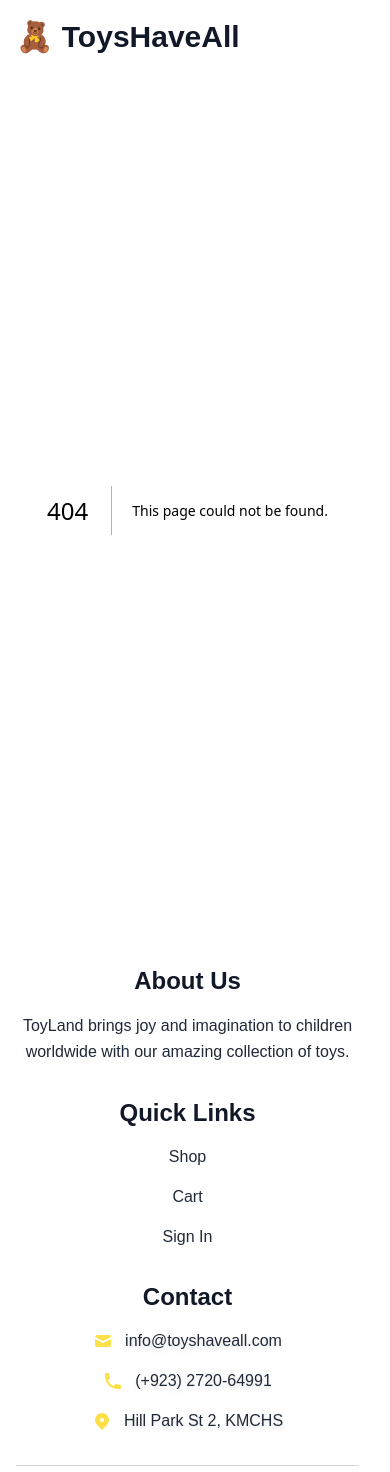
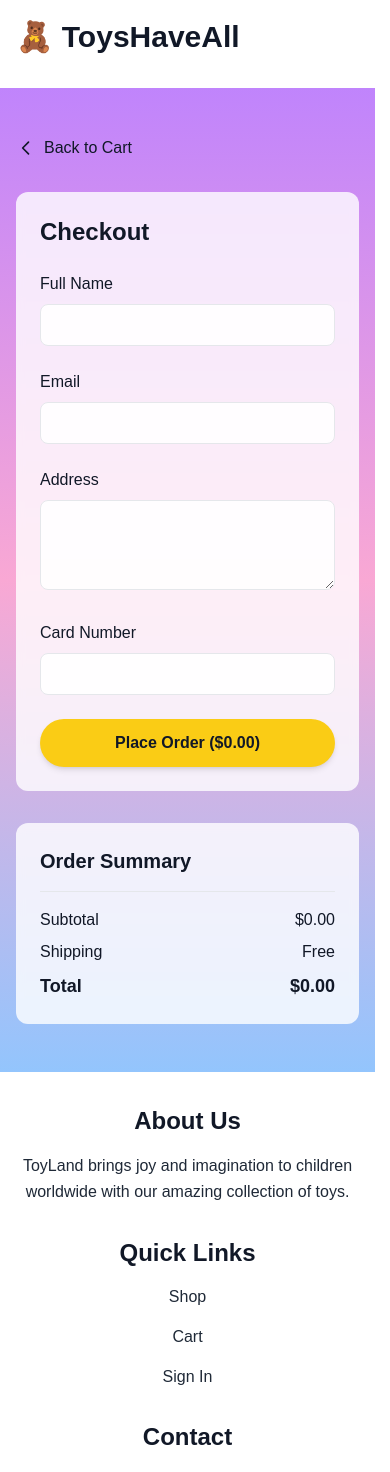
Before and after one commit to felixarash/ToysHaveAll, a Next.js app: page /checkout in a window 390 px wide. Before the commit this address had no page. Shown: the top 1472 px of the page. Built offline with nearby package versions, Linux system fonts and the light colour scheme.

Commit message:
Add checkout functionality and improve cart: - Add checkout page with form and order summary - Improve SideCart responsiveness and UX - Add form styles and animations - Update navigation between cart and checkout - Improve mobile experience

```diff
--- /dev/null
+++ b/src/app/checkout/page.tsx
@@ -0,0 +1,119 @@
+// src/app/checkout/page.tsx
+'use client';
+
+import { useCart } from '@/context/CartContext';
+import Link from 'next/link';
+import Image from 'next/image';
+
+export default function CheckoutPage() {
+  const { items, total } = useCart();
+
+  return (
+    <div className="bg-gradient-to-b from-purple-400 via-pink-300 to-blue-300 min-h-screen">
+      <div className="max-w-7xl mx-auto px-4 sm:px-8 py-12">
+        <Link
+          href="/cart"
+          className="inline-flex items-center text-gray-900 mb-8 hover:text-gray-700"
+        >
+          <svg className="w-5 h-5 mr-2" fill="none" stroke="currentColor" viewBox="0 0 24 24">
+            <path strokeLinecap="round" strokeLinejoin="round" strokeWidth={2} d="M15 19l-7-7 7-7" />
+          </svg>
+          Back to Cart
+        </Link>
+
+        <div className="grid gap-8 lg:grid-cols-2">
+          {/* Checkout Form */}
+          <div className="bg-white/80 backdrop-blur-sm rounded-xl p-6">
+            <h1 className="text-2xl font-bold text-gray-900 mb-6">Checkout</h1>
+            <form className="space-y-6">
+              <div>
+                <label htmlFor="name" className="block text-gray-900 font-medium mb-2">Full Name</label>
+                <input
+                  type="text"
+                  id="name"
+                  className="w-full px-4 py-2 rounded-lg bg-white/90 border border-gray-200"
+                  required
+                />
+              </div>
+              <div>
+                <label htmlFor="email" className="block text-gray-900 font-medium mb-2">Email</label>
+                <input
+                  type="email"
+                  id="email"
+                  className="w-full px-4 py-2 rounded-lg bg-white/90 border border-gray-200"
+                  required
+                />
+              </div>
+              <div>
+                <label htmlFor="address" className="block text-gray-900 font-medium mb-2">Address</label>
+                <textarea
+                  id="address"
+                  rows={3}
+                  className="w-full px-4 py-2 rounded-lg bg-white/90 border border-gray-200"
+                  required
+                />
+              </div>
+              <div>
+                <label htmlFor="card" className="block text-gray-900 font-medium mb-2">Card Number</label>
+                <input
+                  type="text"
+                  id="card"
+                  className="w-full px-4 py-2 rounded-lg bg-white/90 border border-gray-200"
+                  required
+                />
+              </div>
+              <button
+                type="submit"
+                className="w-full bg-yellow-400 hover:bg-yellow-500 text-gray-900
+                  font-bold py-3 px-8 rounded-full transition-all duration-300
+                  shadow-md hover:shadow-lg active:scale-95"
+              >
+                Place Order (${total})
+              </button>
+            </form>
+          </div>
+
+          {/* Order Summary */}
+          <div className="bg-white/80 backdrop-blur-sm rounded-xl p-6">
+            <h2 className="text-xl font-bold text-gray-900 mb-4">Order Summary</h2>
+            <div className="space-y-4">
+              {items.map((item) => (
+                <div key={item.id} className="flex gap-4 items-center">
+                  <div className="relative w-16 h-16 rounded-md overflow-hidden flex-shrink-0">
+                    <Image
+                      src={item.image}
+                      alt={item.name}
+                      fill
+                      className="object-cover"
+                      sizes="64px"
+                    />
+                  </div>
+                  <div className="flex-grow">
+                    <h3 className="text-gray-900 font-medium">{item.name}</h3>
+                    <p className="text-gray-600 text-sm">
+                      {item.price} x {item.quantity}
+                    </p>
+                  </div>
+                </div>
+              ))}
+              <div className="border-t border-gray-200 pt-4 mt-4">
+                <div className="flex justify-between text-gray-900">
+                  <span>Subtotal</span>
+                  <span>${total}</span>
+                </div>
+                <div className="flex justify-between text-gray-900 mt-2">
+                  <span>Shipping</span>
+                  <span>Free</span>
+                </div>
+                <div className="flex justify-between text-gray-900 font-bold mt-2 text-lg">
+                  <span>Total</span>
+                  <span>${total}</span>
+                </div>
+              </div>
+            </div>
+          </div>
+        </div>
+      </div>
+    </div>
+  );
+}
--- a/src/components/cart/SideCart.tsx
+++ b/src/components/cart/SideCart.tsx
@@ -3,7 +3,6 @@
 import Image from 'next/image';
 import { useCart } from '@/context/CartContext';
 import Link from 'next/link';
-import LoadingSpinner from '@/components/ui/LoadingSpinner';
 
 export default function SideCart() {
   const { items, removeItem, updateQuantity, total, isOpen, setIsOpen } = useCart();
```
